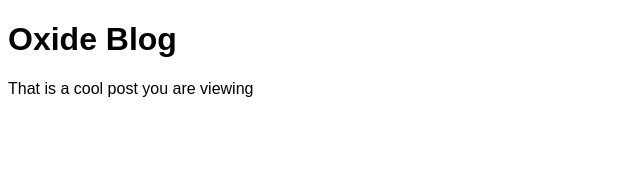
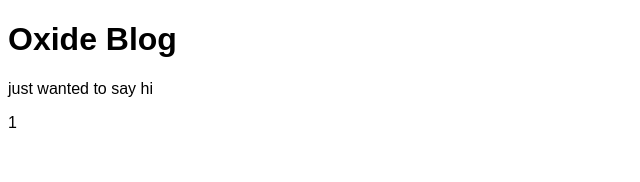
Before and after one commit to Sudidal/blog-webpage, a React (Vite) app: page /posts/1 in a window 1280 px wide. Shown: the top 182 px of the page, without its empty margins (0-640 px from the left). Built offline with nearby package versions, Linux system fonts and the light colour scheme.

Commit message:
Feat: fix router impl + add post content route

```diff
--- a/mockPosts.js
+++ b/postsAPI.js
@@ -1,4 +1,4 @@
-const getPosts = (limit) => [
+const getAllPosts = (limit) => [
   {
     id: 1,
     title: "a very cool post",
@@ -31,4 +31,23 @@ const getPosts = (limit) => [
     ],
   },
 ];
-export default getPosts;
+
+const getPost = (id) => {
+  return {
+    id: id,
+    title: "a very cool post",
+    content: "just wanted to say hi",
+    publishDate: "5 months ago - 2024-4-5",
+    author: {
+      id: 2,
+      username: "oxide",
+      email: "mohammed@gmail.com",
+      comments: [
+        { content: "haha, very informative" },
+        { content: "agree with everything said" },
+      ],
+    },
+  };
+};
+
+export { getAllPosts, getPost };
--- a/routes/posts.jsx
+++ b/routes/posts.jsx
@@ -1,12 +1,8 @@
-import getPosts from "../mockPosts.js"
-import PostsList from "../src/components/postsList/postsList.jsx"
+import { Outlet } from "react-router-dom"
 
 function Posts() {
-  const posts = getPosts()
-  console.log(posts)
-
   return (
-    <PostsList posts={posts}/>
+    <Outlet />
   )
 }
 
--- /dev/null
+++ b/src/components/allPosts/allPosts.jsx
@@ -0,0 +1,12 @@
+import {getAllPosts} from "../../../postsAPI.js";
+import PostsList from "../postsList/postsList.jsx";
+
+function AllPosts() {
+  const posts = getAllPosts();
+
+  return (
+    <PostsList posts={posts} />
+  )
+}
+
+export default AllPosts
--- /dev/null
+++ b/src/components/postContent/postContent.jsx
@@ -0,0 +1,16 @@
+import { getPost } from "../../../postsAPI.js";
+import { useParams } from "react-router-dom";
+
+function PostContent() {
+  const params = useParams();
+
+  const post = getPost(params.postId);
+
+  return (
+    <div>
+      <p>{post.content}</p> <p>{post.id}</p>
+    </div>
+  );
+}
+
+export default PostContent;
```
Also changed, not shown: src/reactRouter.jsx (+15 -5 lines).
